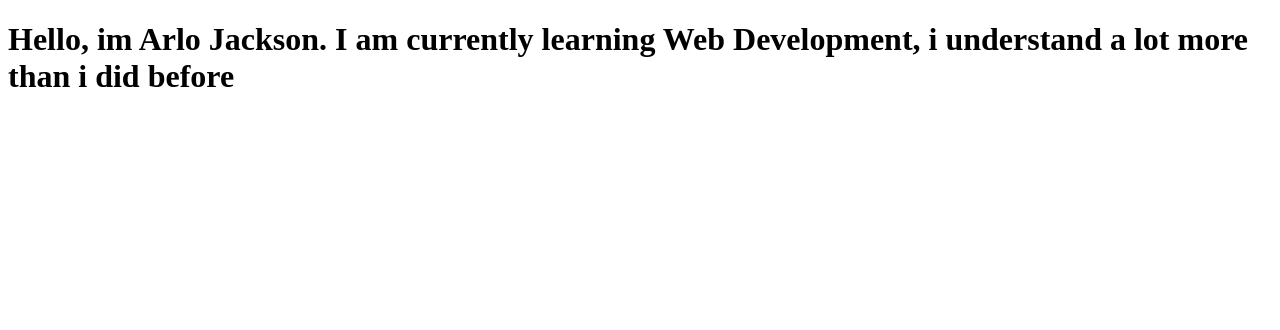
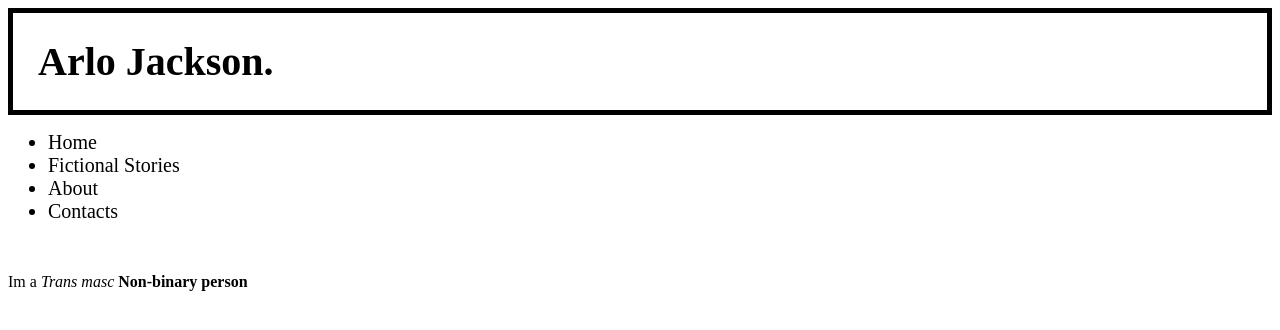
Before and after one commit to Alissa815/start, a plain HTML site: page index.html in a window 1280 px wide. Drawn offline with Linux system fonts and the light colour scheme.

Commit message:
More info about page.

```diff
--- a/index.html
+++ b/index.html
@@ -1,14 +1,44 @@
 <!DOCTYPE html>
 <html lang="en">
+
 <head>
     <meta charset="UTF-8">
+    <meta name="description" content="LGBTQ+">
     <meta http-equiv="X-UA-Compatible" content="IE=edge">
     <meta name="viewport" content="width=device-width, initial-scale=1.0">
+    <link rel="stylesheet" href="main.css">
     <title>Arlo</title>
 </head>
+
 <body>
-    <h1> Hello, im Arlo Jackson. I am currently learning Web Development, i understand a lot more than i did before
+    <header>
+        <!--Start of menuing.-->
+        <div class="nav">
+            <!--   <img src="earth.jpg" alt="earth">-->
+            <h1> Arlo Jackson. </h1>
 
-    </h1>
+            <nav>
+                <ul>
+                    <li>Home</li>
+                    <li> Fictional Stories</li>
+                    <li> About</li>
+                    <li>Contacts</li>
+
+                </ul>
+            </nav>
+        </div>
+    </header>
+    <br>
+    <main>
+        <p> Im a <i>Trans masc</i> <b> Non-binary person</b></p>
+        <article>
+
+        </article>
+    </main>
+    <br>
+    <footer>
+
+    </footer>
 </body>
+
 </html>
--- a/main.css
+++ b/main.css
@@ -0,0 +1,14 @@
+h1 {
+    font-size: 40px;
+    border: 5px;
+    border-color: black;
+    border-style: solid;
+    padding: 25px;
+    margin: 0;
+
+}
+
+nav li {
+    font-size: 20px;
+
+}
```
Also changed, not shown: about.html (added), contacts.html (added), fic-story.html (added).
